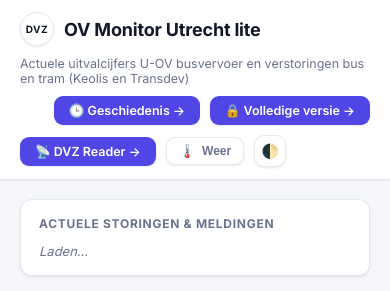
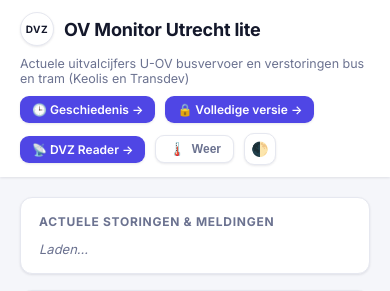
Before and after one commit to SoftMoos891/OVReader, a Flask app: template templates/lite.html in a window 390 px wide. Shown: the top 291 px of the page. Run offline with Flask 3, Linux system fonts and the light colour scheme; the template is opened without the code that fills it, so the values that code supplies are empty; parts of the project's set-up code (start-up, migrations or seed data) failed here and were passed over; some libraries are stand-ins or nearby versions.

Commit message:
Fix: header-knoppen wrapten rommelig op mobiel (lite-versie)
Zelfde probleem en fix als net op de gewone versie: subtitel dwingt nu
een volledige eigen regel af onder 800px, en de push-right op de
Geschiedenis-knop wordt daar uitgeschakeld, zodat de knoppen erna
(Geschiedenis/Volledige versie/DVZ Reader/Weer/thema) gezamenlijk fris
wrappen i.p.v. rommelig middenin de vorige regel. Geverifieerd met een
screenshot op 390px breedte.

```diff
--- a/templates/lite.html
+++ b/templates/lite.html
@@ -62,6 +62,16 @@
   th { color: var(--muted); font-weight: 600; font-size: 11.5px; text-transform: uppercase; letter-spacing: .03em; }
   canvas { max-height: 260px; }
   #lastupdate { color: var(--muted); font-size: 11px; text-align: right; }
+
+  /* Zelfde fix als op de gewone versie: zonder dit brak de subtitel niet
+     op zijn eigen regel, waardoor de knoppen erna (Geschiedenis/Volledige
+     versie/DVZ Reader/Weer/thema) rommelig middenin de vorige regel
+     begonnen te wrappen i.p.v. gezamenlijk fris op een nieuwe regel. */
+  @media (max-width: 800px) {
+    header .sub { flex-basis: 100%; }
+    header a.nav-btn.push-right { margin-left: 0; }
+    header a.nav-btn, header .status-btn { padding: 6px 12px; font-size: 12px; }
+  }
 </style>
 </head>
 <body>
```
